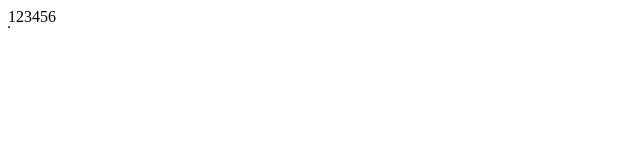
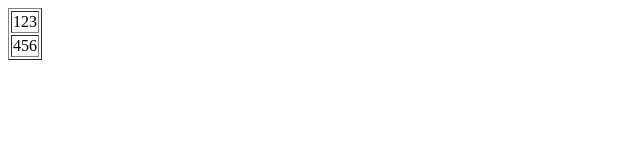
Before and after one commit to ashrafrahmanstchris/ciphers, a plain HTML site: page index.html in a window 1280 px wide. Shown: the whole page, without its empty margins (0-640 px from the left). Drawn offline with Linux system fonts and the light colour scheme.

Commit message:
Update index.html

```diff
--- a/index.html
+++ b/index.html
@@ -8,8 +8,8 @@
 
 <body>
 <table border="1">
-  <tr>123</tr>
-  <tr>456</tr>
+  <tr><td>123</td></tr>
+  <tr><td>456</td></tr>
 </table>
 
 </body>
```
